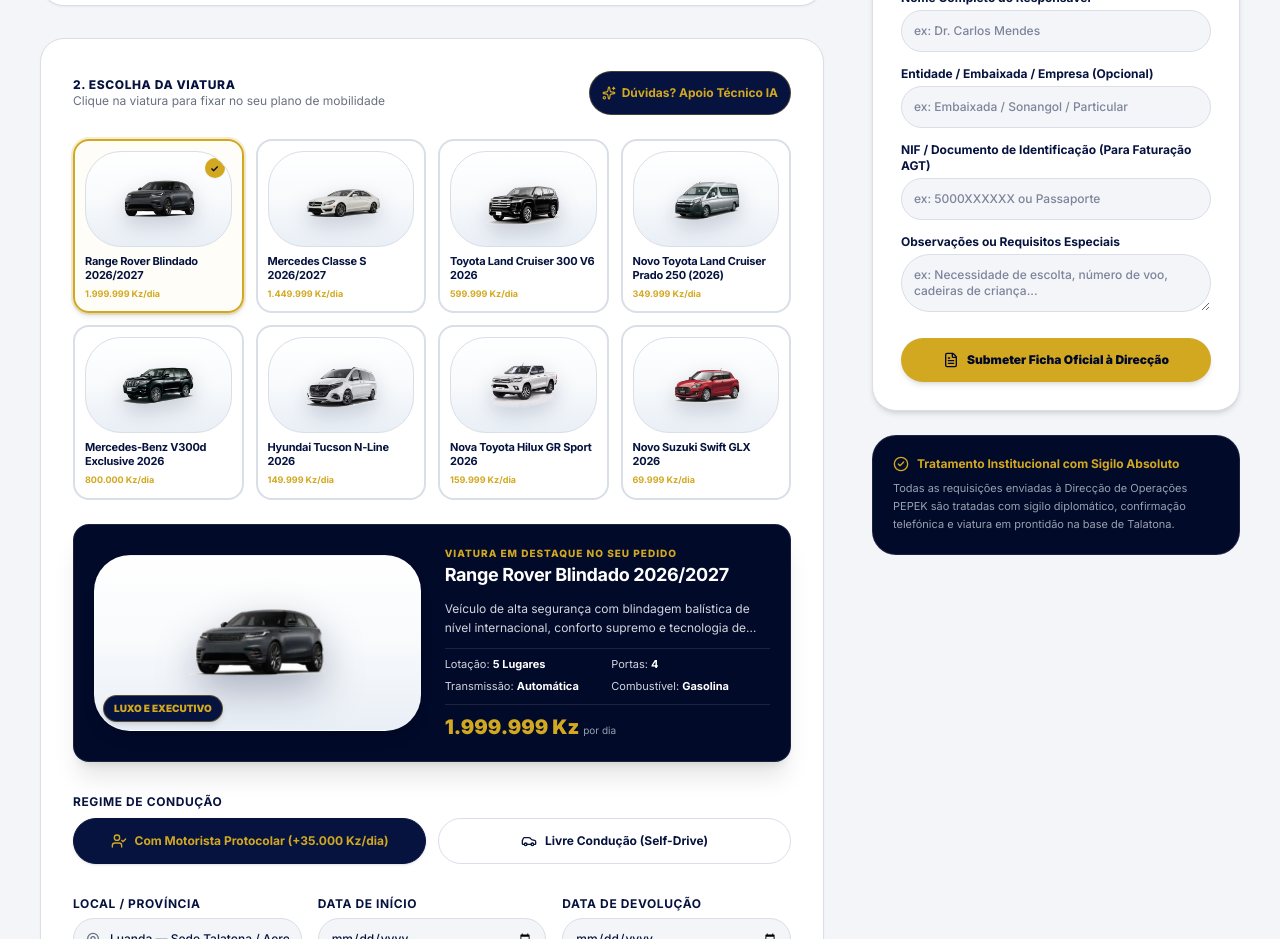
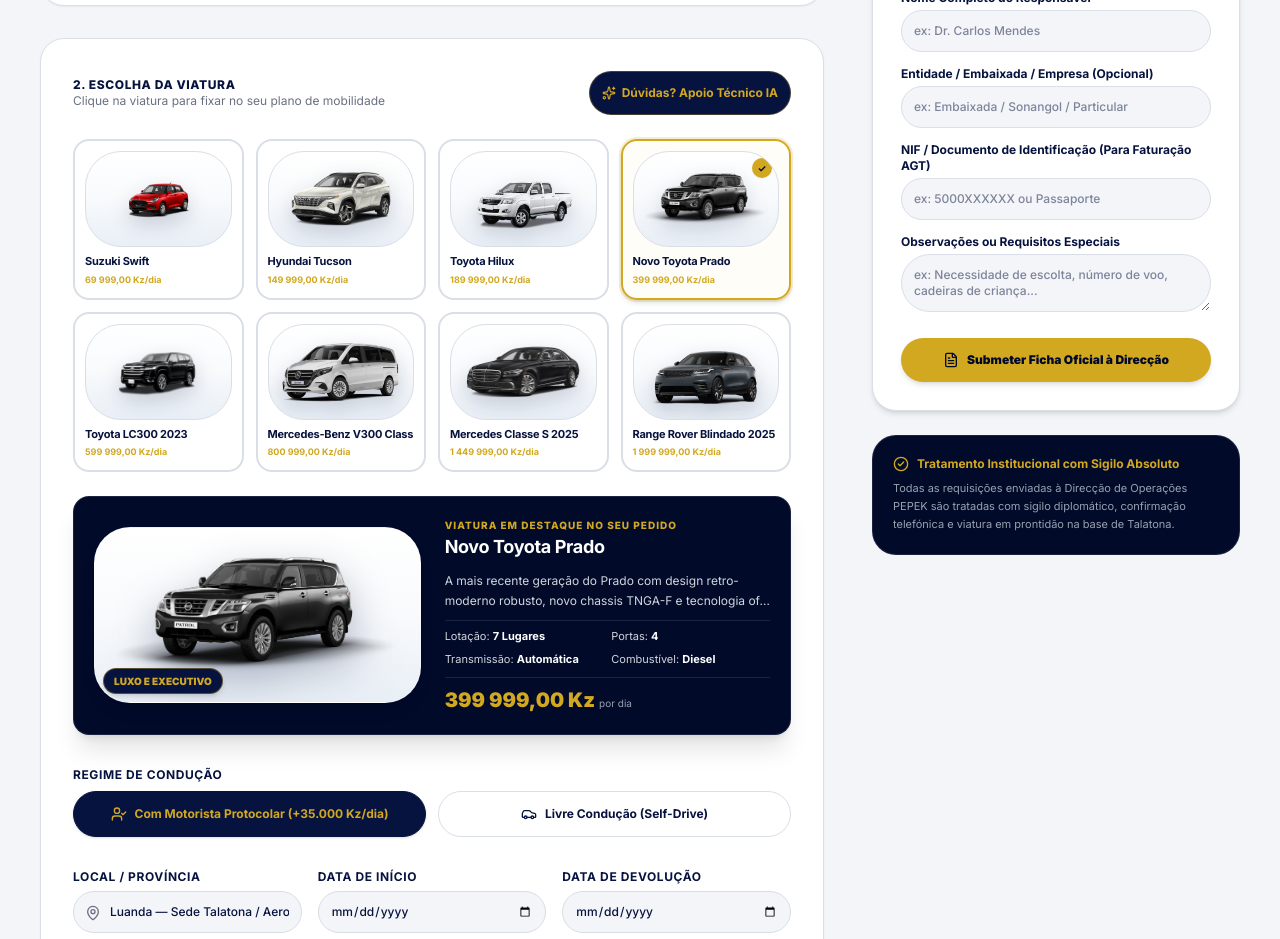
Before and after one commit to kamukotelo/grupopedek-one, a React (Vite) app: page /reservar in a window 1280 px wide. Shown: the part 800-1739 px from the top of the page. Built offline with nearby package versions, Linux system fonts and the light colour scheme; no server answers; a web font is replaced by a local one.

Commit message:
feat: use official flyer fleet across the site

```diff
--- a/scripts/validate-project.mjs
+++ b/scripts/validate-project.mjs
@@ -23,13 +23,23 @@
   expect(hdFleetImages.includes(image), `Versão HD ausente: ${image}`);
 }
 
+const flyerFleetSource = fs.readFileSync('src/data/fleetFlyer2026.ts', 'utf8');
+const flyerFolders = fs.readdirSync('public/fleet-flyer-2026', { withFileTypes: true }).filter(entry => entry.isDirectory());
+expect(flyerFolders.length === 46, `Esperadas 46 pastas da frota dos flyers; encontradas ${flyerFolders.length}`);
+for (const folder of flyerFolders) {
+  expect(fs.existsSync(`public/fleet-flyer-2026/${folder.name}/01-oficial.webp`), `Imagem oficial ausente: ${folder.name}`);
+}
+expect(flyerFleetSource.includes('export const PUBLIC_FLEET = FLYER_FLEET_2026'), 'A frota pública não aponta para os flyers oficiais');
+
 for (const component of [
   'src/components/fleet/VehicleCard.tsx',
   'src/components/fleet/VehicleGalleryModal.tsx',
-  'src/components/sections/Hero.tsx',
-  'src/components/sections/Services.tsx',
 ]) {
   expect(fs.readFileSync(component, 'utf8').includes('/rent_car_hd/'), `Componente sem imagens HD: ${component}`);
+}
+
+for (const component of ['src/components/sections/Hero.tsx', 'src/components/sections/Services.tsx', 'src/components/sections/BookingWidget.tsx', 'src/components/fleet/BookingWizardModal.tsx']) {
+  expect(fs.readFileSync(component, 'utf8').includes('PUBLIC_FLEET'), `Componente não usa a frota pública dos flyers: ${component}`);
 }
 
 for (const path of ['api/reservations.js', 'api/availability.js', 'api/ai.js', 'api/odoo-status.js', 'api/odoo-sync.js']) {
@@ -41,7 +51,7 @@
 expect(!fs.readFileSync('src/lib/ai.ts', 'utf8').includes('VITE_GEMINI_API_KEY'), 'Chave Gemini ainda é referenciada no frontend');
 
 const servicesSource = fs.readFileSync('src/components/sections/Services.tsx', 'utf8');
-expect(servicesSource.includes('FLEET_DATABASE.map'), 'A vitrine de Serviços não percorre a frota oficial');
+expect(servicesSource.includes('PUBLIC_FLEET.map'), 'A vitrine de Serviços não percorre a frota oficial dos flyers');
 expect(!servicesSource.includes('images.unsplash.com'), 'A vitrine de Serviços contém imagens genéricas');
 expect(!servicesSource.includes('scrollIntoView'), 'O carrossel de Serviços pode provocar scroll vertical automático');
 expect(servicesSource.includes('rail.scrollTo'), 'O carrossel de Serviços não possui deslocamento horizontal controlado');
@@ -67,7 +77,7 @@
 expect(clientAreaSource.includes('Já possui uma conta PEPEK?'), 'O login real não está separado dos perfis demonstrativos');
 expect(demoUsersSource.includes('DEMO_OPERATIONAL_RECORDS'), 'Agenda operacional demonstrativa ausente');
 expect(demoUsersSource.includes('DEMO_ODOO_EVENTS'), 'Eventos demonstrativos Odoo ausentes');
-expect(demoUsersSource.includes('totalVehiclesSynced: 47'), 'Frota oficial não está representada no estado Odoo demo');
+expect(demoUsersSource.includes('totalVehiclesSynced: 46'), 'Frota oficial não está representada no estado Odoo demo');
 
 const reviewGallerySource = fs.readFileSync('scripts/generate-fleet-review-gallery.mjs', 'utf8');
 expect(reviewGallerySource.includes("pepek-fleet-image-review-v2"), 'O catálogo de imagens não usa o fluxo seguro de revisão');
--- a/src/components/fleet/BookingWizardModal.tsx
+++ b/src/components/fleet/BookingWizardModal.tsx
@@ -21,7 +21,8 @@
   Sparkles,
   Info
 } from 'lucide-react';
-import { FLEET_DATABASE, VehicleDetail } from '../../data/fleetData';
+import type { VehicleDetail } from '../../data/fleetData';
+import { PUBLIC_FLEET } from '../../data/fleetFlyer2026';
 import { OFFICIAL_WHATSAPP_NUMBER } from '../../lib/whatsapp';
 
 interface BookingWizardModalProps {
@@ -39,10 +40,10 @@
 
   // Form State
   const [selectedVehicleId, setSelectedVehicleId] = useState<string>(() => {
-    const found = FLEET_DATABASE.find(
+    const found = PUBLIC_FLEET.find(
       (v) => v.name.toLowerCase() === (initialVehicleName || '').toLowerCase()
     );
-    return found ? found.id : FLEET_DATABASE[0].id;
+    return found ? found.id : PUBLIC_FLEET[0].id;
   });
 
   const [pickupLocation, setPickupLocation] = useState('Aeroporto Internacional 4 de Fevereiro (LAD)');
@@ -75,7 +76,7 @@
   // Sync selected vehicle if prop updates
   React.useEffect(() => {
     if (initialVehicleName) {
-      const found = FLEET_DATABASE.find(
+      const found = PUBLIC_FLEET.find(
         (v) => v.name.toLowerCase() === initialVehicleName.toLowerCase()
       );
       if (found) {
@@ -85,7 +86,7 @@
   }, [initialVehicleName]);
 
   const selectedVehicle = useMemo(() => {
-    return FLEET_DATABASE.find((v) => v.id === selectedVehicleId) || FLEET_DATABASE[0];
+    return PUBLIC_FLEET.find((v) => v.id === selectedVehicleId) || PUBLIC_FLEET[0];
   }, [selectedVehicleId]);
 
   // Calculate rental duration in days
@@ -276,7 +277,7 @@
                   onChange={(e) => setSelectedVehicleId(e.target.value)}
                   className="w-full p-3.5 bg-gray-50 border border-[#D9DEE7] rounded-xl text-sm font-bold text-[#07133F] focus:ring-2 focus:ring-[#D2A820] focus:border-transparent outline-hidden"
                 >
-                  {FLEET_DATABASE.map((v) => (
+                  {PUBLIC_FLEET.map((v) => (
                     <option key={v.id} value={v.id}>
                       {v.name} — {v.categoryLabel} ({v.pricePerDayFormatted}/dia)
                     </option>
--- a/src/components/sections/BookingWidget.tsx
+++ b/src/components/sections/BookingWidget.tsx
@@ -29,7 +29,8 @@
 import { generateWhatsAppBookingUrl, OFFICIAL_WHATSAPP_NUMBER } from '../../lib/whatsapp';
 import { askPepekExecutiveAI } from '../../lib/ai';
 import { BookingData } from '../../types';
-import { FLEET_DATABASE, VehicleDetail } from '../../data/fleetData';
+import type { VehicleDetail } from '../../data/fleetData';
+import { PUBLIC_FLEET } from '../../data/fleetFlyer2026';
 import { useAuth } from '../../context/AuthContext';
 
 interface BookingWidgetProps {
@@ -73,17 +74,17 @@
     }
   ];
 
-  // Vehicle catalog sourced from the official FLEET_DATABASE
+  // Vehicle catalog sourced from the official 2026 flyers.
   // Show a curated selection of 8 top vehicles spanning different categories
-  const topVehicles = FLEET_DATABASE.filter(v =>
+  const topVehicles = PUBLIC_FLEET.filter(v =>
     ['rangerover-blindado-2025', 'mercedes-class-s-2025', 'toyota-lc300-2023', 'new-toyota-prado',
      'toyota-hilux', 'mercedes-benz-v300-class', 'hyundai-tucson', 'suzuki-swift'].includes(v.id)
   );
-  const vehicleCatalog = topVehicles.length >= 5 ? topVehicles : FLEET_DATABASE.slice(0, 8);
+  const vehicleCatalog = topVehicles.length >= 5 ? topVehicles : PUBLIC_FLEET.slice(0, 8);
 
   // State Management
   const [selectedService, setSelectedService] = useState('rent-a-car');
-  const [selectedVehicle, setSelectedVehicle] = useState<VehicleDetail>(vehicleCatalog[0] || FLEET_DATABASE[0]);
+  const [selectedVehicle, setSelectedVehicle] = useState<VehicleDetail>(vehicleCatalog[0] || PUBLIC_FLEET[0]);
   const [pickupLocation, setPickupLocation] = useState(() => searchParams.get('pickup') || 'Luanda — Sede Talatona / Aeroporto 4 de Fevereiro');
   const [startDate, setStartDate] = useState(() => searchParams.get('startDate') || '');
   const [endDate, setEndDate] = useState(() => searchParams.get('endDate') || '');
@@ -93,7 +94,7 @@
   useEffect(() => {
     const urlVehicle = searchParams.get('viatura') || initialVehicle;
     if (urlVehicle) {
-      const match = FLEET_DATABASE.find(
+      const match = PUBLIC_FLEET.find(
         (v) =>
           v.name.toLowerCase().includes(urlVehicle.toLowerCase()) ||
           urlVehicle.toLowerCase().includes(v.name.toLowerCase()) ||
@@ -143,7 +144,7 @@
       const res = await askPepekExecutiveAI(query, []);
       setAiResponse(res.message);
       if (res.recommendedVehicle) {
-        const found = FLEET_DATABASE.find(v => v.name.toLowerCase().includes(res.recommendedVehicle!.toLowerCase()));
+        const found = PUBLIC_FLEET.find(v => v.name.toLowerCase().includes(res.recommendedVehicle!.toLowerCase()));
         if (found) setSelectedVehicle(found);
       }
     } catch {
--- a/src/components/sections/Fleet.tsx
+++ b/src/components/sections/Fleet.tsx
@@ -35,7 +35,7 @@
   // Category URL Param Sync
   const categoryParam = searchParams.get('categoria') || 'all';
   const versionParam = searchParams.get('versao');
-  const fleetVersion: FleetVersion = versionParam === '2026' || versionParam === 'flyer' ? versionParam : 'original';
+  const fleetVersion: FleetVersion = versionParam === 'original' || versionParam === '2026' ? versionParam : 'flyer';
   const [activeCategory, setActiveCategory] = useState<string>(categoryParam);
   const [searchTerm, setSearchTerm] = useState('');
   const [sortBy, setSortBy] = useState<'popular' | 'price_asc' | 'price_desc' | 'name'>('popular');
@@ -77,8 +77,8 @@
 
   const handleVersionChange = (version: FleetVersion) => {
     const nextParams = new URLSearchParams(searchParams);
-    if (version !== 'original') nextParams.set('versao', version);
-    else nextParams.delete('versao');
+    if (version === 'flyer') nextParams.delete('versao');
+    else nextParams.set('versao', version);
     setSearchParams(nextParams, { replace: true });
   };
 
--- a/src/components/sections/Hero.tsx
+++ b/src/components/sections/Hero.tsx
@@ -3,17 +3,15 @@
 import { useNavigate } from 'react-router-dom';
 import { ShieldCheck, ChevronRight, ChevronLeft, Award, Building2, Clock, Car, Sparkles, CalendarDays, MapPin } from 'lucide-react';
 import { checkVehicleAvailability } from '../../lib/reservations';
+import { PUBLIC_FLEET } from '../../data/fleetFlyer2026';
 
 export const Hero: React.FC = () => {
   const { t } = useTranslation();
   const navigate = useNavigate();
 
-  const luxuryVehicles = [
-    { name: 'Range Rover Blindado 2025', image: '/rent_car_hd/RANGER_ROVER-Me74FJj3QHuV8v2T8_78CQ-300x300.webp', price: '1.999.999 Kz' },
-    { name: 'Mercedes Classe S 2025', image: '/rent_car_hd/MERCEDES-300x300.webp', price: '1.449.999 Kz' },
-    { name: 'Lexus 600', image: '/rent_car_hd/LEXUS-600-300x300.webp', price: '800.000 Kz' },
-    { name: 'Toyota LC300 2023', image: '/rent_car_hd/TOYOTA_LCRUISER_VR-IKjhTo9IFwGwNmmSGebiVQ-300x300.webp', price: '599.999 Kz' },
-  ];
+  const luxuryVehicles = PUBLIC_FLEET
+    .filter((vehicle) => ['rangerover-blindado-2025', 'mercedes-class-s-2025', 'lexus-600', 'toyota-lc300-2023'].includes(vehicle.id))
+    .map((vehicle) => ({ name: vehicle.name, image: vehicle.primaryImage, price: vehicle.pricePerDayFormatted }));
 
   // 20 Authentic Client Logos grouped in 5 by 5 (4 slides)
   const clientLogos = [
--- a/src/components/sections/Services.tsx
+++ b/src/components/sections/Services.tsx
@@ -2,7 +2,7 @@
 import { useNavigate } from 'react-router-dom';
 import { useTranslation } from 'react-i18next';
 import { ArrowRight, ChevronLeft, ChevronRight, Gauge, Luggage, ShieldCheck, Users } from 'lucide-react';
-import { FLEET_DATABASE } from '../../data/fleetData';
+import { PUBLIC_FLEET } from '../../data/fleetFlyer2026';
 
 export const Services: React.FC = () => {
   const navigate = useNavigate();
@@ -10,10 +10,10 @@
   const railRef = useRef<HTMLDivElement>(null);
   const [activeIndex, setActiveIndex] = useState(0);
   const [isPaused, setIsPaused] = useState(false);
-  const activeVehicle = FLEET_DATABASE[activeIndex];
+  const activeVehicle = PUBLIC_FLEET[activeIndex];
 
   const selectVehicle = (index: number) => {
-    const normalized = (index + FLEET_DATABASE.length) % FLEET_DATABASE.length;
+    const normalized = (index + PUBLIC_FLEET.length) % PUBLIC_FLEET.length;
     setActiveIndex(normalized);
     const rail = railRef.current;
     const card = rail?.children[normalized] as HTMLElement | undefined;
@@ -59,12 +59,12 @@
           </div>
 
           <div ref={railRef} className="flex snap-x snap-mandatory gap-3 overflow-x-auto pb-3 [scrollbar-width:none] [&::-webkit-scrollbar]:hidden">
-            {FLEET_DATABASE.map((vehicle, index) => {
+            {PUBLIC_FLEET.map((vehicle, index) => {
               const selected = index === activeIndex;
               return (
                 <button key={vehicle.id} type="button" onClick={() => selectVehicle(index)} className={`group min-w-[190px] snap-center overflow-hidden rounded-2xl border text-left transition-all sm:min-w-[230px] ${selected ? 'border-[#D2A820] bg-white shadow-[0_0_30px_rgba(210,168,32,.18)]' : 'border-white/10 bg-white/[0.04] hover:border-white/25'}`}>
                   <div className="h-36 bg-gradient-to-b from-white to-[#EEF2F7] p-4">
-                    <img src={vehicle.primaryImage.replace('/rent_car/', '/rent_car_hd/')} alt={vehicle.name} loading="lazy" decoding="async" className="h-full w-full object-contain drop-shadow-[0_18px_16px_rgba(7,19,63,.22)] transition-transform duration-500 group-hover:scale-105" />
+                    <img src={vehicle.primaryImage} alt={vehicle.name} loading="lazy" decoding="async" className="h-full w-full object-contain drop-shadow-[0_18px_16px_rgba(7,19,63,.22)] transition-transform duration-500 group-hover:scale-105" />
                   </div>
                   <div className={`px-4 py-3 ${selected ? 'text-[#07133F]' : 'text-white'}`}>
                     <span className={`text-[9px] font-black uppercase tracking-widest ${selected ? 'text-[#B68D13]' : 'text-[#D2A820]'}`}>{vehicle.categoryLabel}</span>
@@ -77,7 +77,7 @@
 
           <div className="mt-4 grid overflow-hidden rounded-3xl border border-white/10 bg-[#06142F] lg:grid-cols-[1.05fr_.95fr]">
             <div className="relative min-h-[300px] bg-[radial-gradient(circle_at_50%_35%,rgba(210,168,32,.16),transparent_55%)] p-8 sm:p-10">
-              <img key={activeVehicle.id} src={activeVehicle.primaryImage.replace('/rent_car/', '/rent_car_hd/')} alt={activeVehicle.name} decoding="async" className="h-full max-h-[380px] w-full object-contain drop-shadow-[0_30px_30px_rgba(0,0,0,.45)] animate-fadeIn" />
+              <img key={activeVehicle.id} src={activeVehicle.primaryImage} alt={activeVehicle.name} decoding="async" className="h-full max-h-[380px] w-full object-contain drop-shadow-[0_30px_30px_rgba(0,0,0,.45)] animate-fadeIn" />
             </div>
             <div className="flex flex-col justify-center border-t border-white/10 p-7 lg:border-l lg:border-t-0 lg:p-10">
               <span className="text-[10px] font-black uppercase tracking-[0.2em] text-[#D2A820]">{activeVehicle.categoryLabel}</span>
--- a/src/data/demoUsers.ts
+++ b/src/data/demoUsers.ts
@@ -297,7 +297,7 @@
   lastSync: 'Sincronizado há 2 minutos (Demo)',
   odooDb: 'pepek_erp_demo',  // TODO: PLACEHOLDER — nunca usar nome de BD de produção aqui
   serverStatus: 'connected',
-  totalVehiclesSynced: 47,
+  totalVehiclesSynced: 46,
   openInvoicesCount: 4,
   pendingQuotesCount: 7,
   partnersSynced: 186,
--- a/src/data/fleetFlyer2026.ts
+++ b/src/data/fleetFlyer2026.ts
@@ -93,3 +93,6 @@
     }]
   };
 });
+
+// Fonte única da frota apresentada comercialmente no site.
+export const PUBLIC_FLEET = FLYER_FLEET_2026;
--- a/src/lib/ai.ts
+++ b/src/lib/ai.ts
@@ -1,5 +1,4 @@
 import { OFFICIAL_WHATSAPP_NUMBER } from './whatsapp';
-import { FLEET_DATABASE } from '../data/fleetData';
 
 export interface AssistantResponse {
   message: string;
```
